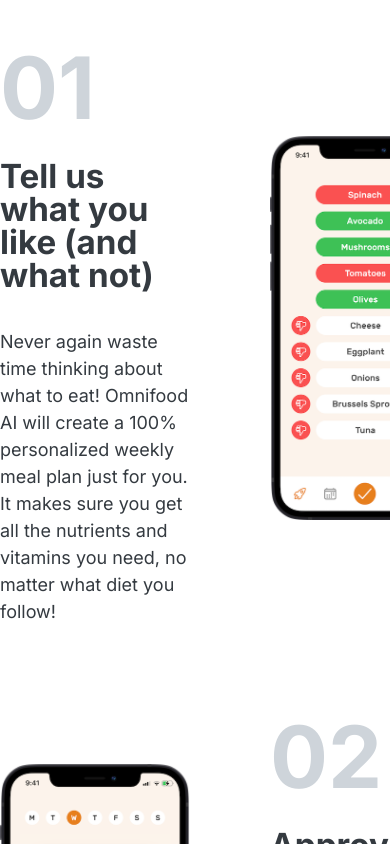
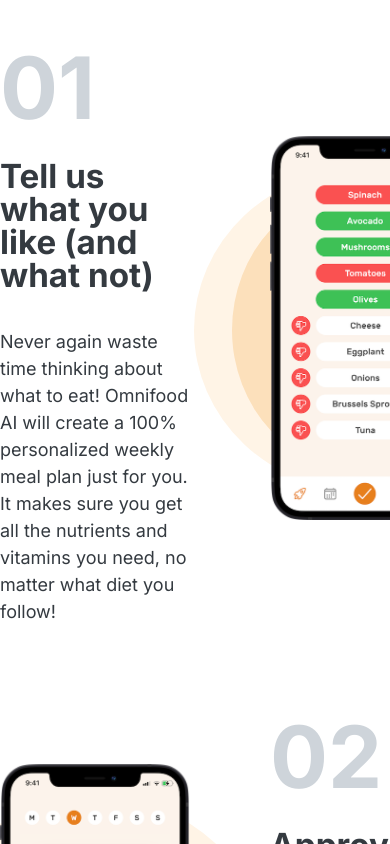
Before and after one commit to SaelKhlouf/omnifood-landing-page, a React (Create React App) app: page / in a window 390 px wide. Shown: the part 1940-2784 px from the top of the page. Built offline with nearby package versions, Linux system fonts and the light colour scheme.

Commit message:
implementing two nice circles behind the phone app images

```diff
--- a/src/App.css
+++ b/src/App.css
@@ -8,6 +8,7 @@
 
   /* colors */
   --color-1-90: #fff4e6;
+  --color-1-95: #fce0bb;
   --color-1-100: #e67e22;
   --color-1-200: #c36512;
   --color-1-300: #462e17;
@@ -312,6 +313,37 @@
 .how-image-box {
   justify-self: center;
   align-self: center;
+  position: relative;
+}
+
+.how-image-box::before {
+  position: absolute;
+  display: block;
+  content: "";
+  width: 60%;
+  /* height: 60%; and width: 60% won't show anything! you need to specify padding to work around that */
+  padding: 85% 60%;
+  background-color: var(--color-1-90);
+  z-index: -2;
+  left: 50%;
+  top: 50%;
+  transform: translate(-50%, -50%);
+  border-radius: 50%;
+}
+
+.how-image-box::after {
+  position: absolute;
+  display: block;
+  content: "";
+  width: 60%;
+  /* height: 60%; and width: 60% won't show anything! you need to specify padding to work around that */
+  padding: 75% 40%;
+  background-color: var(--color-1-95);
+  z-index: -1;
+  left: 50%;
+  top: 50%;
+  transform: translate(-50%, -50%);
+  border-radius: 50%;
 }
 
 .svg {
```
